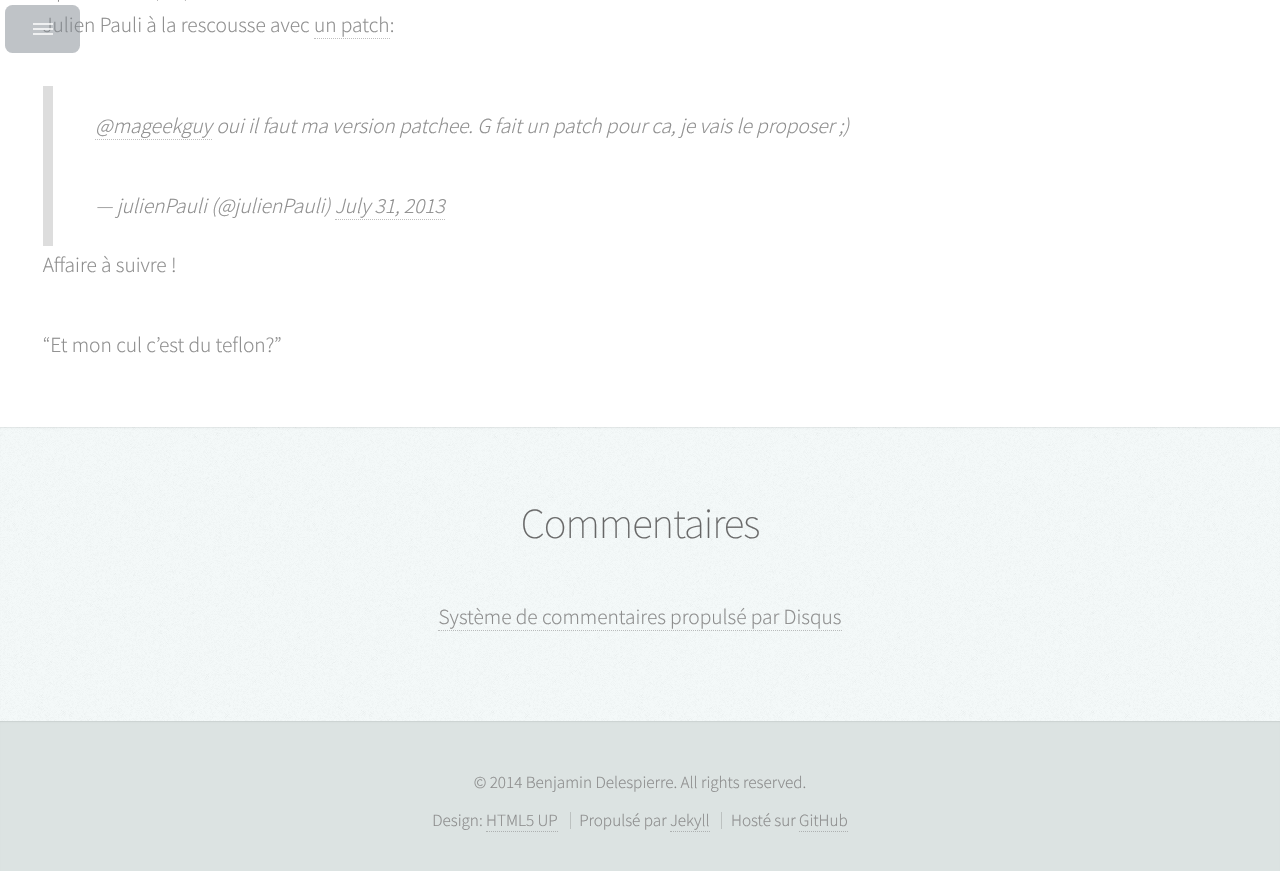
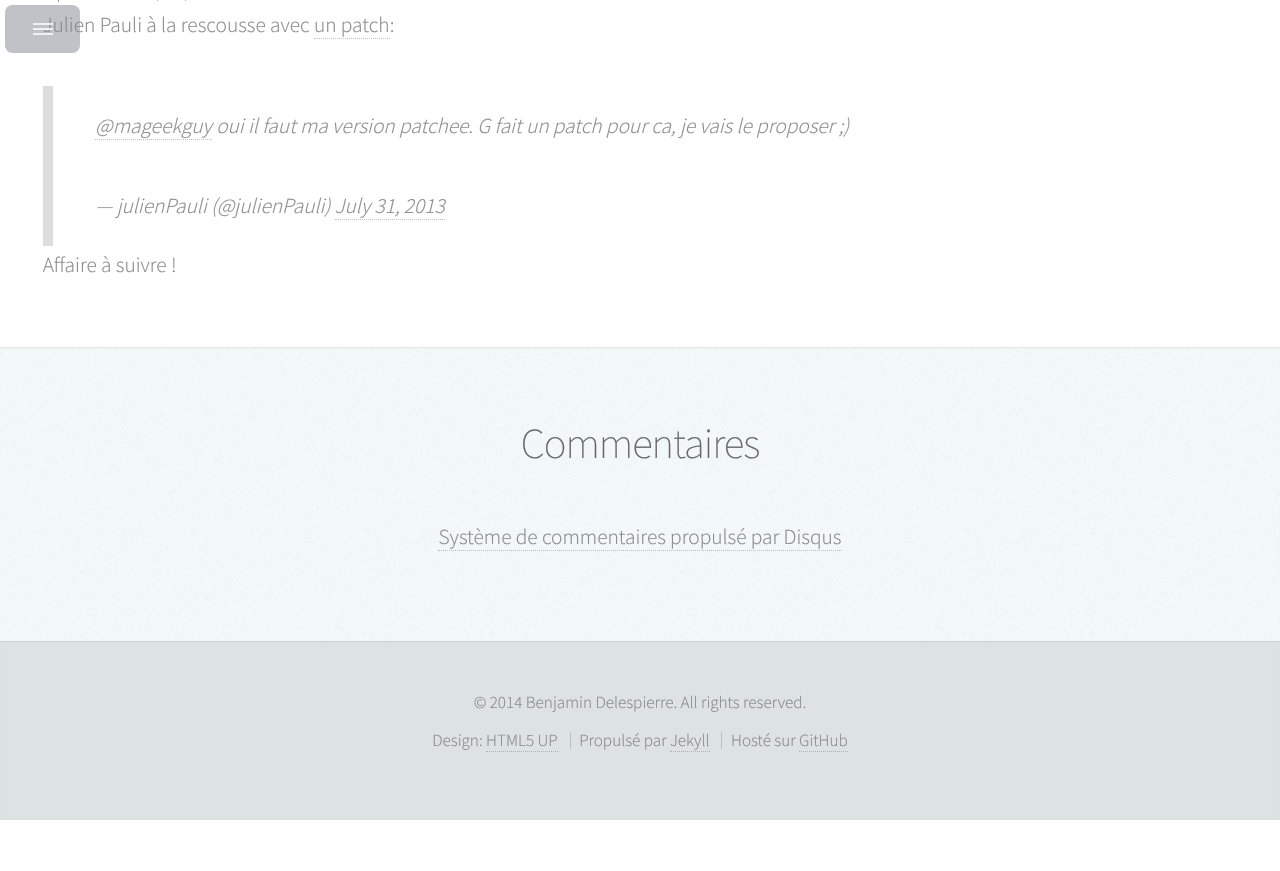
Before and after one commit to bdelespierre/bdelespierre.github.io, a Jekyll site: the page built from _posts/2013-07-31-php-fait-nimporte-quoi-avec-les-closures.md, in a window 1280 px wide and 900 px high, scrolled down 4341 px. Shown: the top 871 px of the window. Built offline with Jekyll 4.4.1, drawn with Linux system fonts in a browser that asks for light colours; Markdown is read by kramdown in place of the engine named in the settings; comment, search, counter and statistics services are not loaded; after the commit the page ends 5161 px from its top, so only the background shows below that.

Commit message:
Update 2013-07-31-php-fait-nimporte-quoi-avec-les-closures.md
revert

```diff
--- a/_posts/2013-07-31-php-fait-nimporte-quoi-avec-les-closures.md
+++ b/_posts/2013-07-31-php-fait-nimporte-quoi-avec-les-closures.md
@@ -119,5 +119,3 @@ Julien Pauli à la rescousse avec [un patch](http://pastebin.com/QSEWQb8U):
 <script async src="//platform.twitter.com/widgets.js" charset="utf-8"></script>
 
 Affaire à suivre !
-
-"Et mon cul c'est du teflon?"
```
